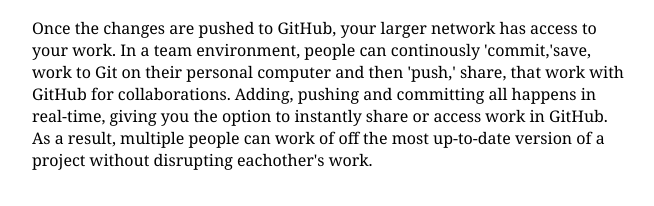
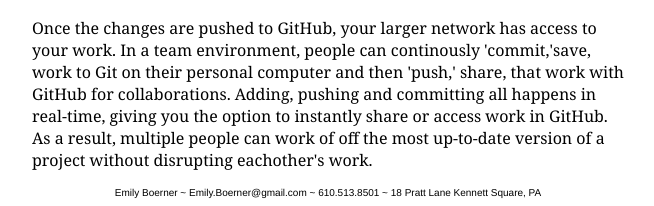
Before and after one commit to EmilyBoer/Emilyboer.github.io, a PHP site: page /blog.html in a window 1280 px wide. Shown: the part 1444-1650 px from the top of the page, without its empty margins (312-966 px from the left). Before the commit the page ends 1614 px from the top, so only its background shows below. Run offline with PHP 8.4, Linux system fonts and the light colour scheme.

Commit message:
update site

```diff
--- a/blog.html
+++ b/blog.html
@@ -1,6 +1,7 @@
 <!DOCTYPE html>
 <html>
 <head>
+  <title>EB Development Blog</title>
 <link type="text/css" rel="stylesheet" href="stylesheets/blog-stylesheet.css"/>
 </head>
 <body>
@@ -67,3 +68,6 @@
       <!-- copy and paste as many sections as you want to add paragraphs -->
 
 </body>
+
+<footer>
+  Emily Boerner  ~    Emily.Boerner@gmail.com   ~     610.513.8501  ~      18 Pratt Lane Kennett Square, PA  </footer>
--- a/index.html
+++ b/index.html
@@ -3,7 +3,7 @@
 <head>
 <link type="text/css" rel="stylesheet" href="stylesheets/default.css"/>
 <meta charset="UTF-8">
-<title>Emily Susan Dev</title>
+<title>EB Developmentv</title>
 </head>
 <body>
   <img src="imgs/eb.png" alt="logo" width="85" height="85">
--- a/stylesheets/blog-stylesheet.css
+++ b/stylesheets/blog-stylesheet.css
@@ -132,3 +132,10 @@ color:black;
 img{
 margin-left:120px;
 }
+
+footer{
+    font-color:gray;
+    text-align:center;
+    width: 100%;
+    font-family: Helvetica;
+    font-size: 10px;
```
Also changed, not shown: stylesheets/default.css (+5 -5 lines).
